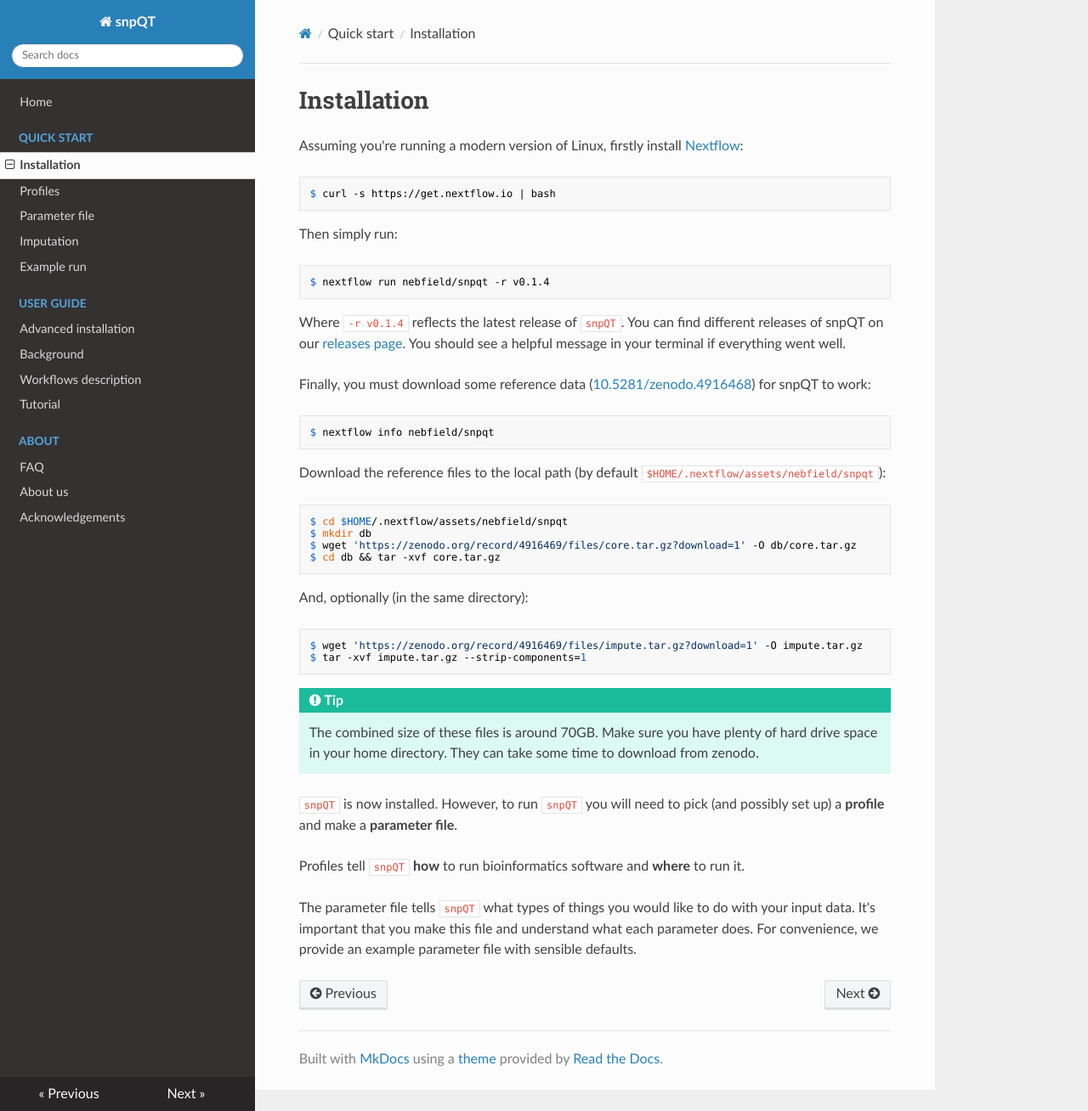
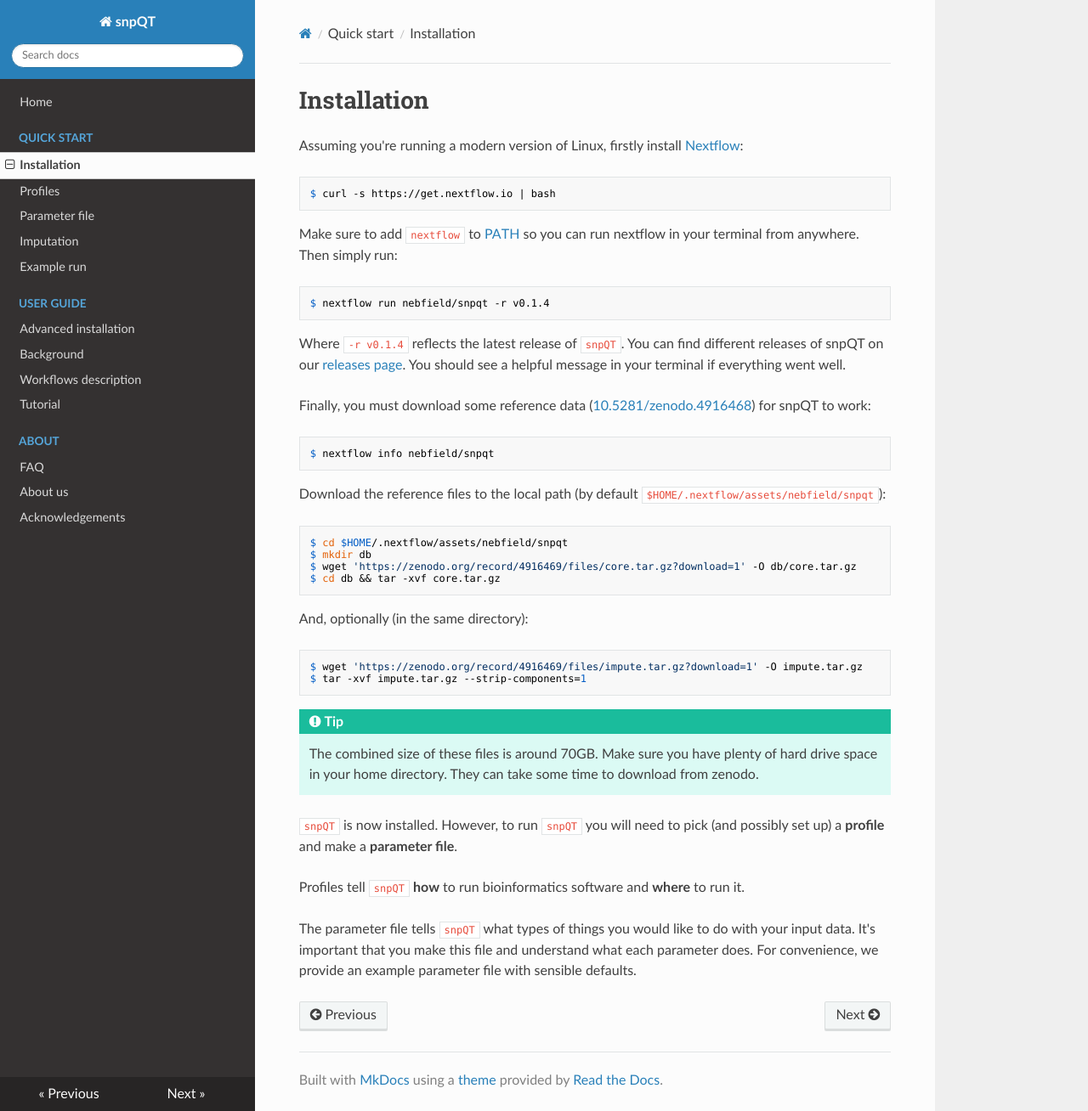
Before and after one commit to nebfield/snpQT, an MkDocs documentation site: the page built from docs/quickstart/installation.md, in a window 1280 px wide and 1308 px high. Shown: the whole window at 85% size. Built offline with MkDocs 1.6.1, drawn with Linux system fonts in a browser that asks for light colours; nearby versions of some CDN libraries.

Commit message:
Update installation

````diff
--- a/docs/quickstart/installation.md
+++ b/docs/quickstart/installation.md
@@ -7,7 +7,8 @@ Assuming you're running a modern version of Linux, firstly install
 $ curl -s https://get.nextflow.io | bash
 ```
 
-Then simply run:
+Make sure to add `nextflow` to [PATH](https://unix.stackexchange.com/a/26059) so
+you can run nextflow in your terminal from anywhere. Then simply run:
 
 ```
 $ nextflow run nebfield/snpqt -r v0.1.4
````
